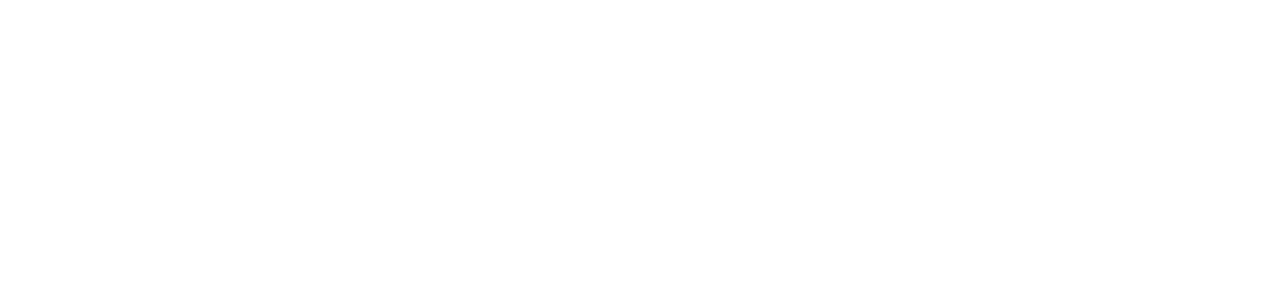
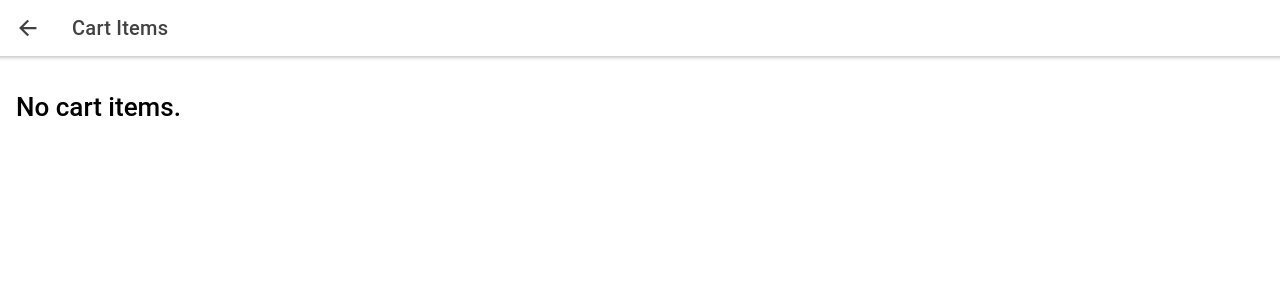
Before and after one commit to matheuscas/simple-checkout-order-system-fe, a React (Create React App) app: page /cart in a window 1280 px wide. Shown: the top 300 px of the page. Built offline with nearby package versions, Linux system fonts and the light colour scheme.

Commit message:
Add Cart page to render the items in the cart/basket
Only rendering items. Still missing other basic features, like total to pay, link to check out and remove item

```diff
--- a/src/App.tsx
+++ b/src/App.tsx
@@ -25,6 +25,7 @@
 import { QueryClient, QueryClientProvider } from 'react-query';
 import { useState } from 'react';
 import { Item } from './services/items';
+import Cart from './pages/Cart';
 
 setupIonicReact();
 
@@ -55,6 +56,9 @@
                 onRemoveItem={onRemoveItem}
               />
             </Route>
+            <Route path="/cart">
+              <Cart cart={cart} />
+            </Route>
             <Route exact path="/">
               <Redirect to="/home" />
             </Route>
--- /dev/null
+++ b/src/components/CartItems.tsx
@@ -0,0 +1,37 @@
+import React from 'react';
+import { Item } from '../services/items';
+import {
+  IonButton,
+  IonIcon,
+  IonImg,
+  IonItem,
+  IonLabel,
+  IonList,
+  IonThumbnail,
+} from '@ionic/react';
+import { closeCircle } from 'ionicons/icons';
+
+interface ContainerProps {
+  cartItems: Item[];
+}
+
+const CartItems: React.FC<ContainerProps> = ({ cartItems }: ContainerProps) => {
+  return (
+    <IonList>
+      {cartItems.map((item) => (
+        <IonItem key={item.id}>
+          <IonThumbnail slot="start">
+            <IonImg src={`./assets/images/${item.image_id}.jpg`} />
+          </IonThumbnail>
+          <IonLabel>{item.name}</IonLabel>
+          <IonLabel>$ {item.price}</IonLabel>
+          <IonButton color="danger">
+            <IonIcon slot="icon-only" icon={closeCircle} />
+          </IonButton>
+        </IonItem>
+      ))}
+    </IonList>
+  );
+};
+
+export default CartItems;
--- /dev/null
+++ b/src/pages/Cart.tsx
@@ -0,0 +1,37 @@
+import React from 'react';
+import { Item } from '../services/items';
+import {
+  IonBackButton,
+  IonButtons,
+  IonContent,
+  IonHeader,
+  IonPage,
+  IonTitle,
+  IonToolbar,
+} from '@ionic/react';
+import CartItems from '../components/CartItems';
+
+interface ContainerProps {
+  cart: Item[];
+}
+
+const Cart: React.FC<ContainerProps> = ({ cart }: ContainerProps) => {
+  return (
+    <IonPage>
+      <IonHeader>
+        <IonToolbar>
+          <IonButtons slot="start">
+            <IonBackButton defaultHref="/home" />
+          </IonButtons>
+          <IonTitle>Cart Items</IonTitle>
+        </IonToolbar>
+      </IonHeader>
+      <IonContent className="ion-padding">
+        {cart.length === 0 && <h1>No cart items.</h1>}
+        {cart.length > 0 && <CartItems cartItems={cart} />}
+      </IonContent>
+    </IonPage>
+  );
+};
+
+export default Cart;
--- a/src/pages/Home.tsx
+++ b/src/pages/Home.tsx
@@ -40,7 +40,7 @@
         <IonToolbar>
           <IonTitle>Menu</IonTitle>
           <IonButtons slot="end">
-            <IonButton className="cartButton">
+            <IonButton className="cartButton" routerLink="/cart">
               <IonIcon slot="icon-only" icon={cart} />
               <IonBadge className="itemsBadge" color="danger">
                 {basket.length}
```
